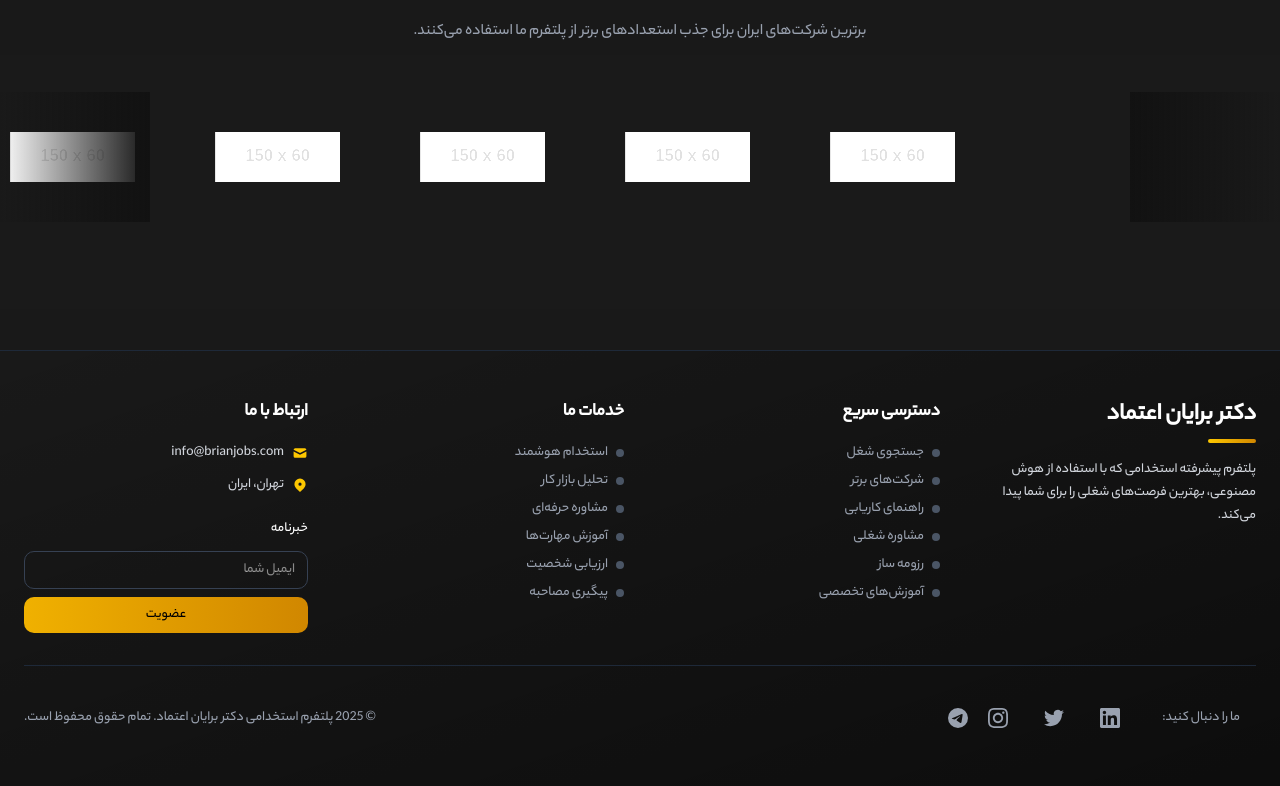
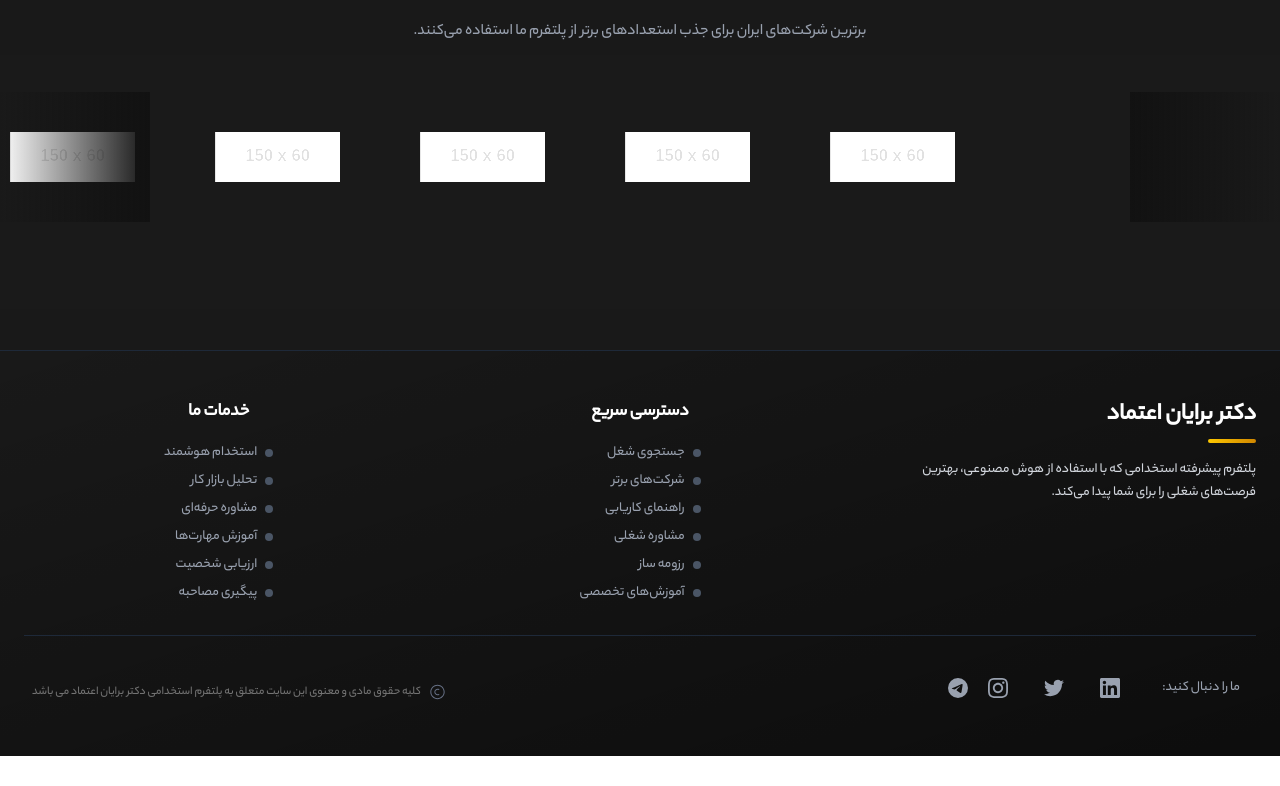
Before and after one commit to amirrezaynf/brayan-jobs, a Next.js app: page / in a window 1280 px wide. Shown: the part 2486-3272 px from the top of the page. After the commit the page ends 3242 px from the top, so only its background shows below. Built offline with nearby package versions, Linux system fonts and the light colour scheme.

Commit message:
Footer changes

```diff
--- a/src/components/layout/footer/Footer.jsx
+++ b/src/components/layout/footer/Footer.jsx
@@ -17,7 +17,7 @@ export default function Footer() {
     <footer className="bg-gradient-to-br from-transparent  to-black/50 border-t border-gray-800 mt-16">
       <div className="container mx-auto px-6 py-12">
         {/* Main Footer Content */}
-        <div className="grid grid-cols-1 md:grid-cols-2 lg:grid-cols-4 gap-8 mb-8">
+        <div className="grid grid-cols-1 md:grid-cols-2 lg:grid-cols-3 gap-8 mb-8">
           {/* Company Info Section */}
           <div className="space-y-4">
             <div>
@@ -33,7 +33,7 @@ export default function Footer() {
           </div>
 
           {/* Quick Links */}
-          <div className="space-y-4">
+          <div className="space-y-4 flex flex-col items-center">
             <h4 className="text-lg font-semibold text-white">دسترسی سریع</h4>
             <ul className="space-y-2">
               {[
@@ -58,7 +58,7 @@ export default function Footer() {
           </div>
 
           {/* Services */}
-          <div className="space-y-4">
+          <div className="space-y-4 flex flex-col items-center">
             <h4 className="text-lg font-semibold text-white">خدمات ما</h4>
             <ul className="space-y-2">
               {[
@@ -80,63 +80,6 @@ export default function Footer() {
                 </li>
               ))}
             </ul>
-          </div>
-
-          {/* Contact & Newsletter */}
-          <div className="space-y-4">
-            <h4 className="text-lg font-semibold text-white">ارتباط با ما</h4>
-
-            {/* Contact Info */}
-            <div className="space-y-3">
-              <div className="flex items-center text-gray-300 text-sm">
-                <svg
-                  className="w-4 h-4 ml-2 text-yellow-400"
-                  fill="currentColor"
-                  viewBox="0 0 20 20"
-                >
-                  <path d="M2.003 5.884L10 9.882l7.997-3.998A2 2 0 0016 4H4a2 2 0 00-1.997 1.884z" />
-                  <path d="M18 8.118l-8 4-8-4V14a2 2 0 002 2h12a2 2 0 002-2V8.118z" />
-                </svg>
-                info@brianjobs.com
-              </div>
-              <div className="flex items-center text-gray-300 text-sm">
-                <svg
-                  className="w-4 h-4 ml-2 text-yellow-400"
-                  fill="currentColor"
-                  viewBox="0 0 20 20"
-                >
-                  <path
-                    fillRule="evenodd"
-                    d="M5.05 4.05a7 7 0 119.9 9.9L10 18.9l-4.95-4.95a7 7 0 010-9.9zM10 11a2 2 0 100-4 2 2 0 000 4z"
-                    clipRule="evenodd"
-                  />
-                </svg>
-                تهران، ایران
-              </div>
-            </div>
-
-            {/* Newsletter Subscription */}
-            <div className="mt-6">
-              <h5 className="text-sm font-medium text-white mb-3">خبرنامه</h5>
-              <form onSubmit={handleNewsletterSubmit} className="space-y-2">
-                <div className="relative">
-                  <input
-                    type="email"
-                    value={email}
-                    onChange={(e) => setEmail(e.target.value)}
-                    placeholder="ایمیل شما"
-                    className="w-full px-3 py-2  border border-gray-700 rounded-lg text-white text-sm focus:outline-none focus:border-yellow-400 transition-colors duration-300"
-                    required
-                  />
-                </div>
-                <button
-                  type="submit"
-                  className="w-full bg-gradient-to-r from-yellow-500 to-yellow-600 hover:from-yellow-600 hover:to-yellow-700 text-black font-medium py-2 px-4 rounded-lg transition-all duration-300 text-sm"
-                >
-                  {isSubscribed ? "✓ عضو شدید" : "عضویت"}
-                </button>
-              </form>
-            </div>
           </div>
         </div>
 
@@ -185,10 +128,7 @@ export default function Footer() {
 
             {/* Copyright */}
             <div className="text-center md:text-right">
-              <p className="text-gray-400 text-sm">
-                &copy; {new Date().getFullYear()} پلتفرم استخدامی دکتر برایان
-                اعتماد. تمام حقوق محفوظ است.
-              </p>
+            <div class="flex items-center gap-2 text-neutral-500 md:justify-center text-xs font-normal p-2 border-surface-05 md:mt-2 mt-4"><svg width="17" height="16" viewBox="0 0 17 16" fill="none" xmlns="http://www.w3.org/2000/svg"><path fill-rule="evenodd" clip-rule="evenodd" d="M1.3335 8.00016C1.3335 4.04212 4.54212 0.833496 8.50016 0.833496C12.4582 0.833496 15.6668 4.04212 15.6668 8.00016C15.6668 11.9582 12.4582 15.1668 8.50016 15.1668C4.54212 15.1668 1.3335 11.9582 1.3335 8.00016ZM8.50016 1.8335C5.09441 1.8335 2.3335 4.59441 2.3335 8.00016C2.3335 11.4059 5.09441 14.1668 8.50016 14.1668C11.9059 14.1668 14.6668 11.4059 14.6668 8.00016C14.6668 4.59441 11.9059 1.8335 8.50016 1.8335Z" fill="#667085"></path><path fill-rule="evenodd" clip-rule="evenodd" d="M8.69064 5.8335C7.35577 5.8335 6.3335 6.83548 6.3335 8.00016C6.3335 9.16485 7.35577 10.1668 8.69064 10.1668C9.03173 10.1668 9.35418 10.1004 9.6447 9.98196C9.90039 9.87768 10.1922 10.0004 10.2965 10.2561C10.4008 10.5118 10.278 10.8037 10.0223 10.9079C9.61286 11.0749 9.16224 11.1668 8.69064 11.1668C6.86959 11.1668 5.3335 9.781 5.3335 8.00016C5.3335 6.21933 6.86959 4.8335 8.69064 4.8335C9.16224 4.8335 9.61286 4.92544 10.0223 5.0924C10.278 5.19667 10.4008 5.48849 10.2965 5.74419C10.1922 5.99989 9.90039 6.12264 9.6447 6.01837C9.35418 5.8999 9.03173 5.8335 8.69064 5.8335Z" fill="#667085"></path></svg>کلیه حقوق مادی و معنوی این سایت متعلق به پلتفرم استخدامی دکتر برایان اعتماد می باشد</div>
             </div>
           </div>
         </div>
--- a/src/components/layout/header/Header.jsx
+++ b/src/components/layout/header/Header.jsx
@@ -58,7 +58,7 @@ export default function Header() {
   return (
     <>
       <header className="dark-bg shadow-lg shadow-black/20 sticky top-0 z-40">
-        <div className="container mx-auto px-6 py-4 flex justify-between items-center">
+        <div className="container mx-auto px-6 py-4 flex flex-row-reverse justify-end lg:flex-row lg:justify-between  items-center">
           <div className="flex  items-center space-x-4 space-x-reverse">
             <Link href="/">
               <LogoIcon />
@@ -101,8 +101,8 @@ export default function Header() {
           </div>
 
           {/* Mobile Menu Button */}
-          <div className="lg:hidden">
-            <button onClick={() => setIsMenuOpen(true)}>
+          <div className="lg:hidden ">
+            <button  onClick={() => setIsMenuOpen(true)}>
               <MenuIcon />
             </button>
           </div>
@@ -127,9 +127,7 @@ export default function Header() {
               </button>
             </div>
             <nav className="flex flex-col space-y-6 text-lg items-start">
-              <a href="#" className="header-link text-gray-300 w-full pb-2">
-                ثبت رزومه
-              </a>
+
               <a href="#" className="header-link text-gray-300 w-full pb-2">
                 بهترین آگهی‌ها
               </a>
```
